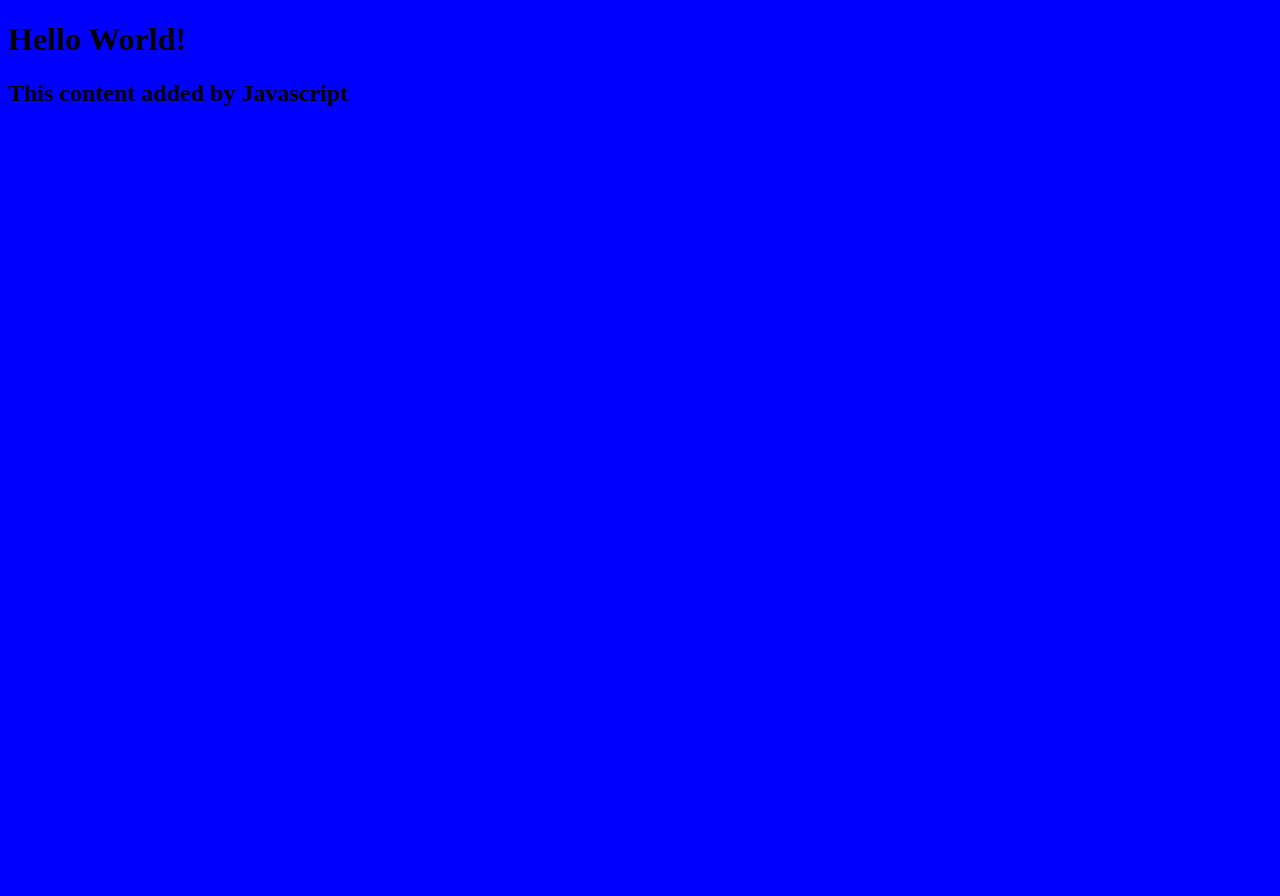
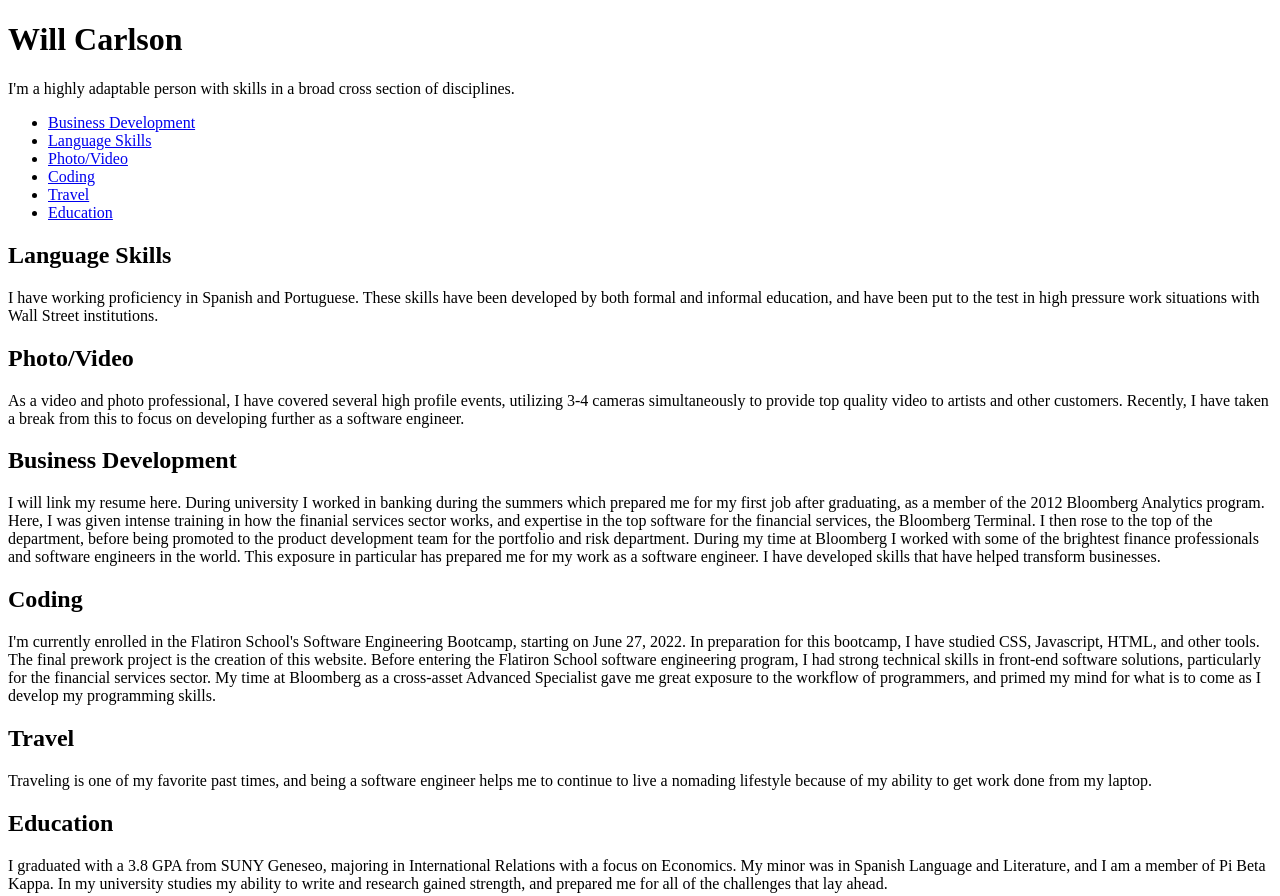
Before and after one commit to swilson-pro/final-project, a plain HTML site: page index.html in a window 1280 px wide. Shown: the top 896 px of the page. Before the commit the page ends 800 px from the top, so only its background shows below. Drawn offline with Linux system fonts and the light colour scheme.

Commit message:
Added unordered list to html, added des for list items

```diff
--- a/index.html
+++ b/index.html
@@ -5,7 +5,38 @@
         <title>Final Project</title>
     </head>
     <body>
-        <h1>Hello World!</h1>
+        <h1>Will Carlson</h1>
+            <p>I'm a highly adaptable person with skills in a broad cross section of disciplines. </p>
+
+            <div class="nav-links">
+                <ul>
+                    <li><a href="#">Business Development</a></li>
+                    <li><a href="#">Language Skills</a></li>
+                    <li><a href="#">Photo/Video</a></li>
+                    <li><a href="#">Coding</a></li>
+                    <li><a href="#">Travel</a></li>
+                    <li><a href="#">Education</a></li>
+                </ul>
+            </div>
+
+
+        <h2>Language Skills</h2>
+            <p>I have working proficiency in Spanish and Portuguese. These skills have been developed by both formal and informal education, and have been put to the test in high pressure work situations with Wall Street institutions. </p>
+        <h2>Photo/Video</h2>
+            <p>As a video and photo professional, I have covered several high profile events, utilizing 3-4 cameras simultaneously to provide top quality video to artists and other customers. Recently, I have taken a break from this to focus on developing further as a software engineer. </p>
+        <h2>Business Development</h2>
+            <p>I will link my resume here. During university I worked in banking during the summers which prepared me for my first job after graduating, as a member of the 2012 Bloomberg Analytics program. Here, I was given intense training in how the finanial services sector works, and expertise in the top software for the financial services, the Bloomberg Terminal. I then rose to the top of the department, before being promoted to the product development team for the portfolio and risk department. During my time at Bloomberg I worked with some of the brightest finance professionals and software engineers in the world. This exposure in particular has prepared me for my work as a software engineer. I have developed skills that have helped transform businesses. </p>
+        <h2>Coding</h2>
+            <p>I'm currently enrolled in the Flatiron School's Software Engineering Bootcamp, starting on June 27, 2022. In preparation for this bootcamp, I have studied CSS, Javascript, HTML, and other tools. The final prework project is the creation of this website. Before entering the Flatiron School software engineering program, I had strong technical skills in front-end software solutions, particularly for the financial services sector. My time at Bloomberg as a cross-asset Advanced Specialist gave me great exposure to the workflow of programmers, and primed my mind for what is to come as I develop my programming skills. </p>
+        <h2>Travel</h2>
+            <p>Traveling is one of my favorite past times, and being a software engineer helps me to continue to live a nomading lifestyle because of my ability to get work done from my laptop. </p>
+        <h2>Education</h2>
+            <p>I graduated with a 3.8 GPA from SUNY Geneseo, majoring in International Relations with a focus on Economics. My minor was in Spanish Language and Literature, and I am a member of Pi Beta Kappa. In my university studies my ability to write and research gained strength, and prepared me for all of the challenges that lay ahead. </p>
+
+
+
+
+
         <script src="script.js"></script>
     </body>
 </html>
--- a/style.css
+++ b/style.css
@@ -1,3 +1,3 @@
 body {
-    background: blue;
+    background: none;
 }
```
